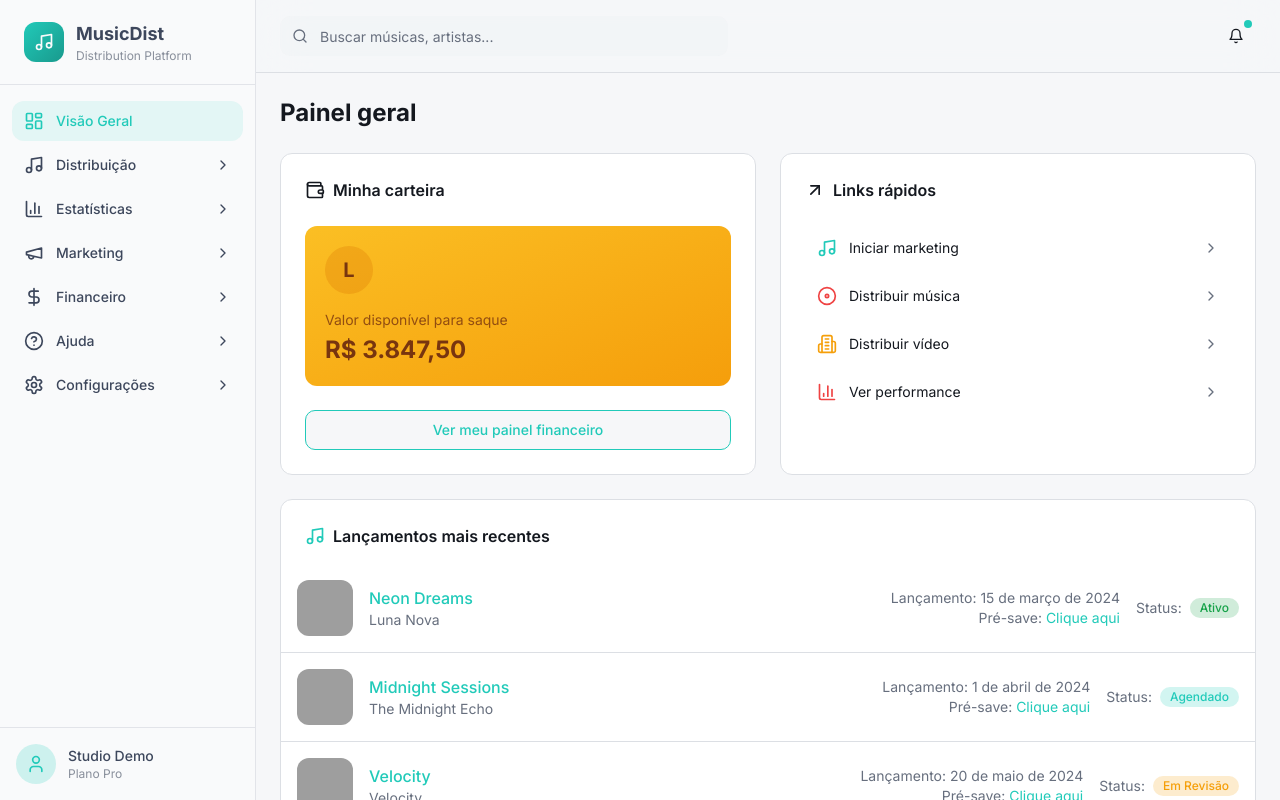
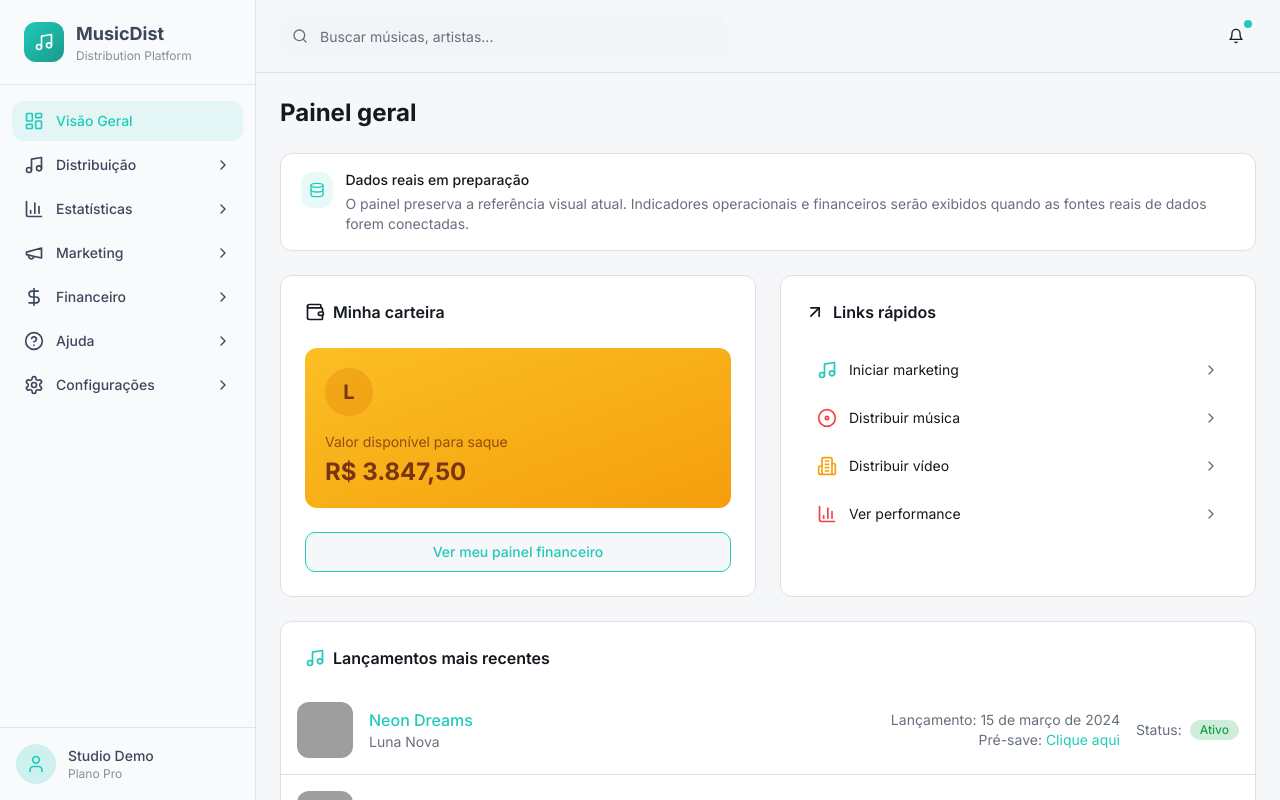
Before and after one commit to landersolucoestech-maker/beat-stride-platform, a React (Vite) app: page / in a window 1280 px wide. Shown: the top 800 px of the page. Built offline with nearby package versions, Linux system fonts and the light colour scheme; grey boxes are pictures that could not be loaded; the HTML template or start-up script is replaced by a standard one.

Commit message:
feat(dashboard): expose production data transition state

```diff
--- a/src/pages/Index.tsx
+++ b/src/pages/Index.tsx
@@ -8,6 +8,7 @@ import { TopArtists } from "@/components/dashboard/TopArtists";
 import { TopPlaylists } from "@/components/dashboard/TopPlaylists";
 import { TopCountries } from "@/components/dashboard/TopCountries";
 import { StreamsChart } from "@/components/dashboard/StreamsChart";
+import { ProductionStateNotice } from "@/components/dashboard/ProductionStateNotice";
 
 const Index = () => {
   return (
@@ -17,6 +18,8 @@ const Index = () => {
         <div>
           <h1 className="text-2xl font-bold text-foreground">Painel geral</h1>
         </div>
+
+        <ProductionStateNotice />
 
         {/* Top section - Wallet and Quick Links */}
         <div className="grid lg:grid-cols-2 gap-6">
```
